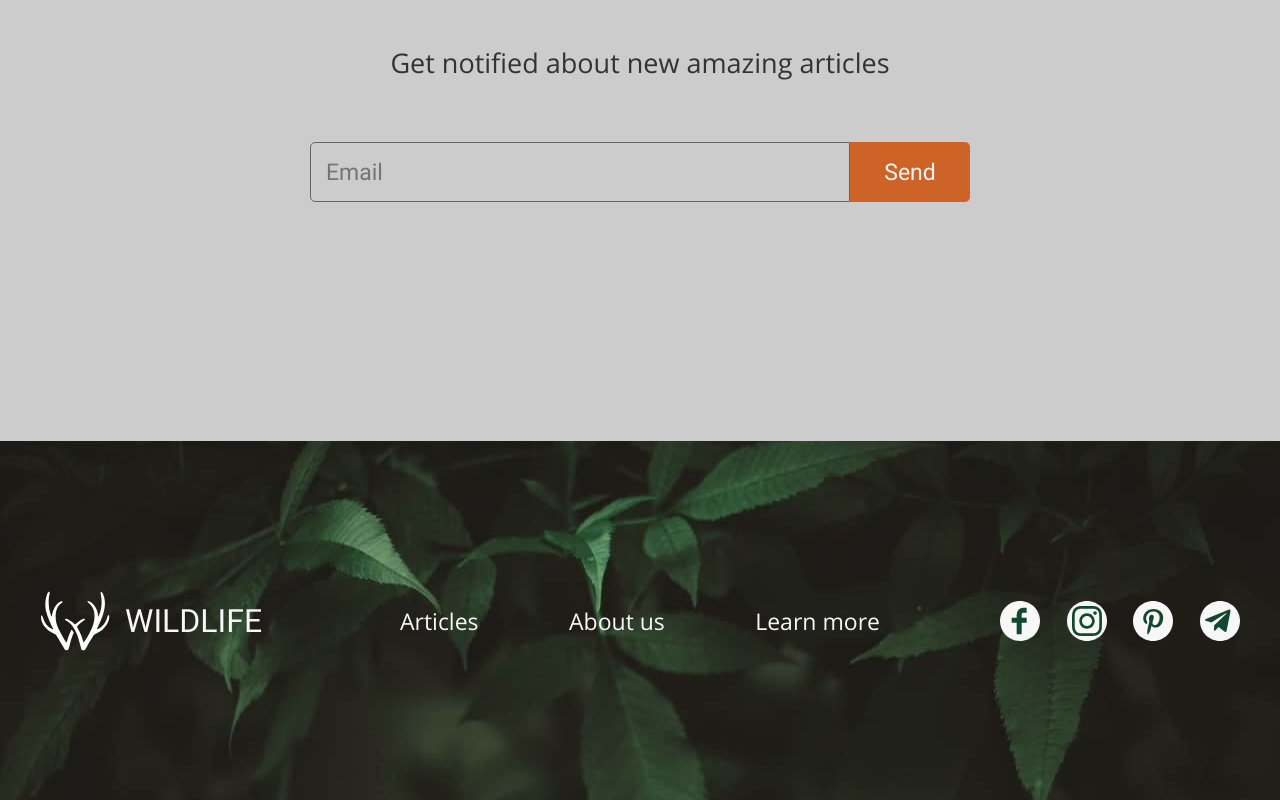
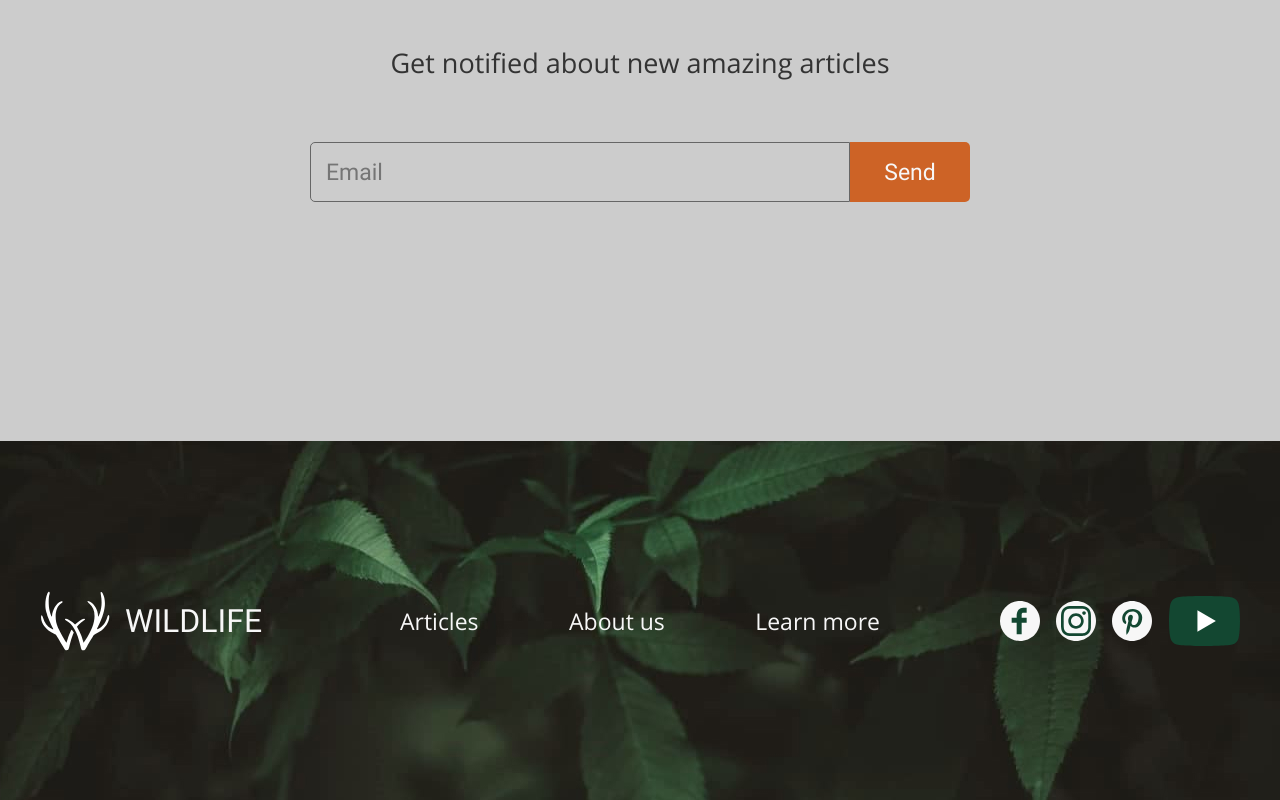
Before and after one commit to grigoran/wildlife, a plain HTML site: page index.html in a window 1280 px wide. Shown: the part 1706-2506 px from the top of the page. Drawn offline with Linux system fonts and the light colour scheme.

Commit message:
feat: replace tg icon with yt icon

```diff
--- a/index.html
+++ b/index.html
@@ -185,7 +185,7 @@
             </a>
             <a href="/" class="social__link nav__link">
               <img
-                src="svg/telegram-ico.svg"
+                src="svg/yt-ico.svg"
                 alt="social"
                 class="social__icon"
               />
```
Also changed, not shown: svg/yt-ico.svg (added).
